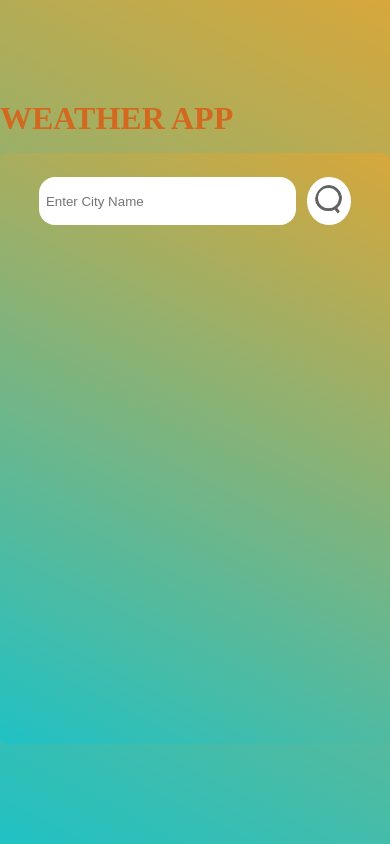
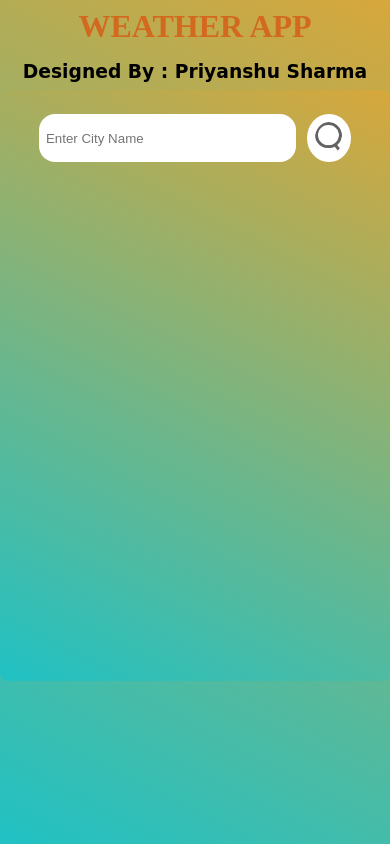
Before and after one commit to foster07/weatherinfo, a plain HTML site: page index.html in a window 390 px wide. Drawn offline with Linux system fonts and the light colour scheme.

Commit message:
added author name-for smartphone

```diff
--- a/index.html
+++ b/index.html
@@ -11,6 +11,8 @@
 
 <body>
     <h1>WEATHER APP</h1>
+    <h3>Designed By : Priyanshu Sharma</h3>
+
     <div id="wrapper">
         <div id="search-box">
             <input type="text" placeholder="Enter City Name" id="input-city">
--- a/styles.css
+++ b/styles.css
@@ -21,6 +21,10 @@ body{
 h1{
     font-size: 4rem;
     color: chocolate;
+}
+h3{
+    display: none;
+
 }
 #wrapper{
 
@@ -152,11 +156,21 @@ h1{
     overflow-x: hidden;
     overflow-y: auto;
     background: linear-gradient(27deg, rgba(34,193,195,1) 1%, rgba(215,167,59,1) 100%, rgba(253,187,45,1) 100%);
-    align-items: start;
+    align-items: center;
+    justify-content: start;
+    gap: .5rem;
     }
     h1{
         text-align: center;
         font-size: 2rem;
+        margin: .5rem;
+    }
+    h3{
+        display: block;
+        text-align: center;
+        color: black;
+        font-family: cursive;
+        margin: 0;
     }
     #wrapper{
         width: 100%;
```
